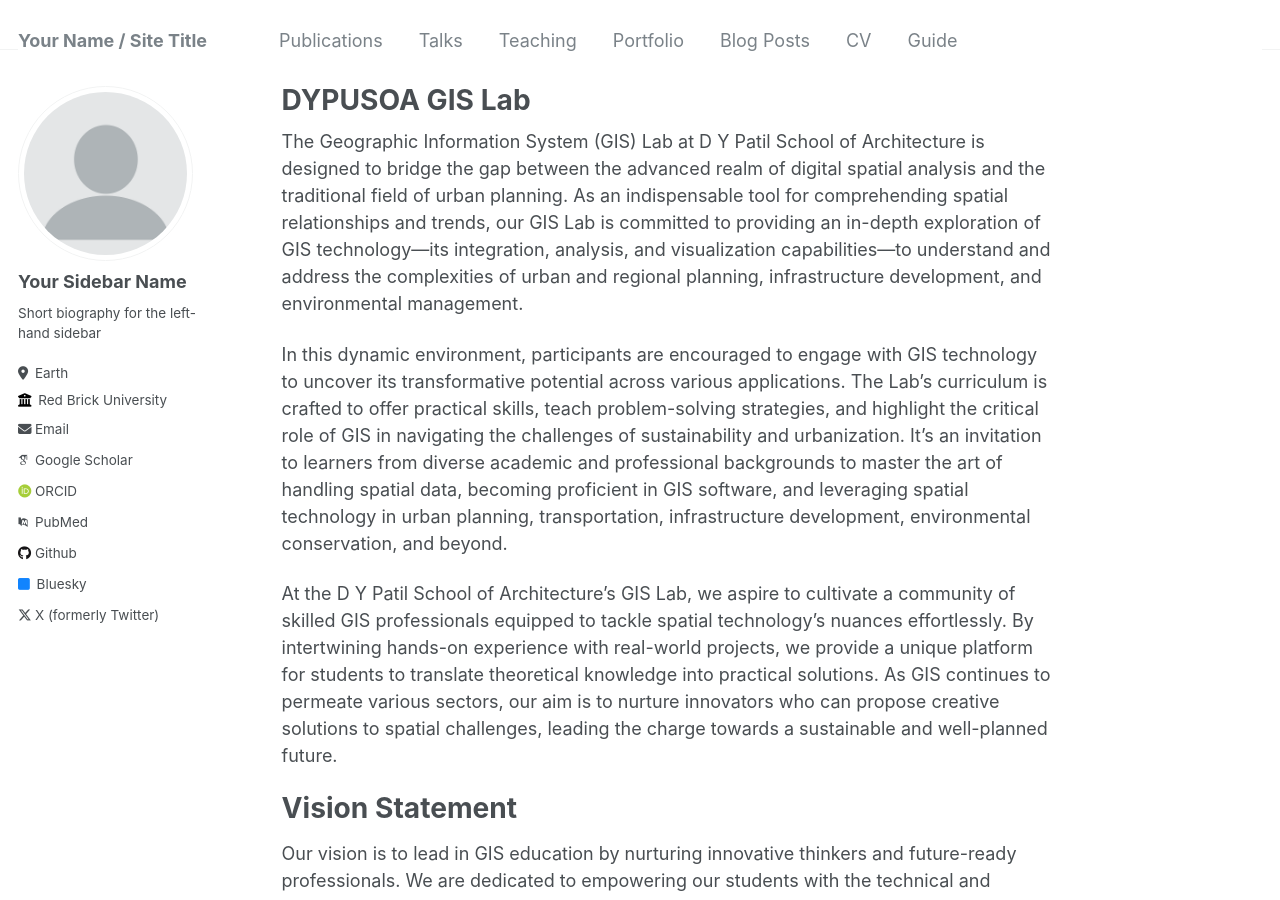
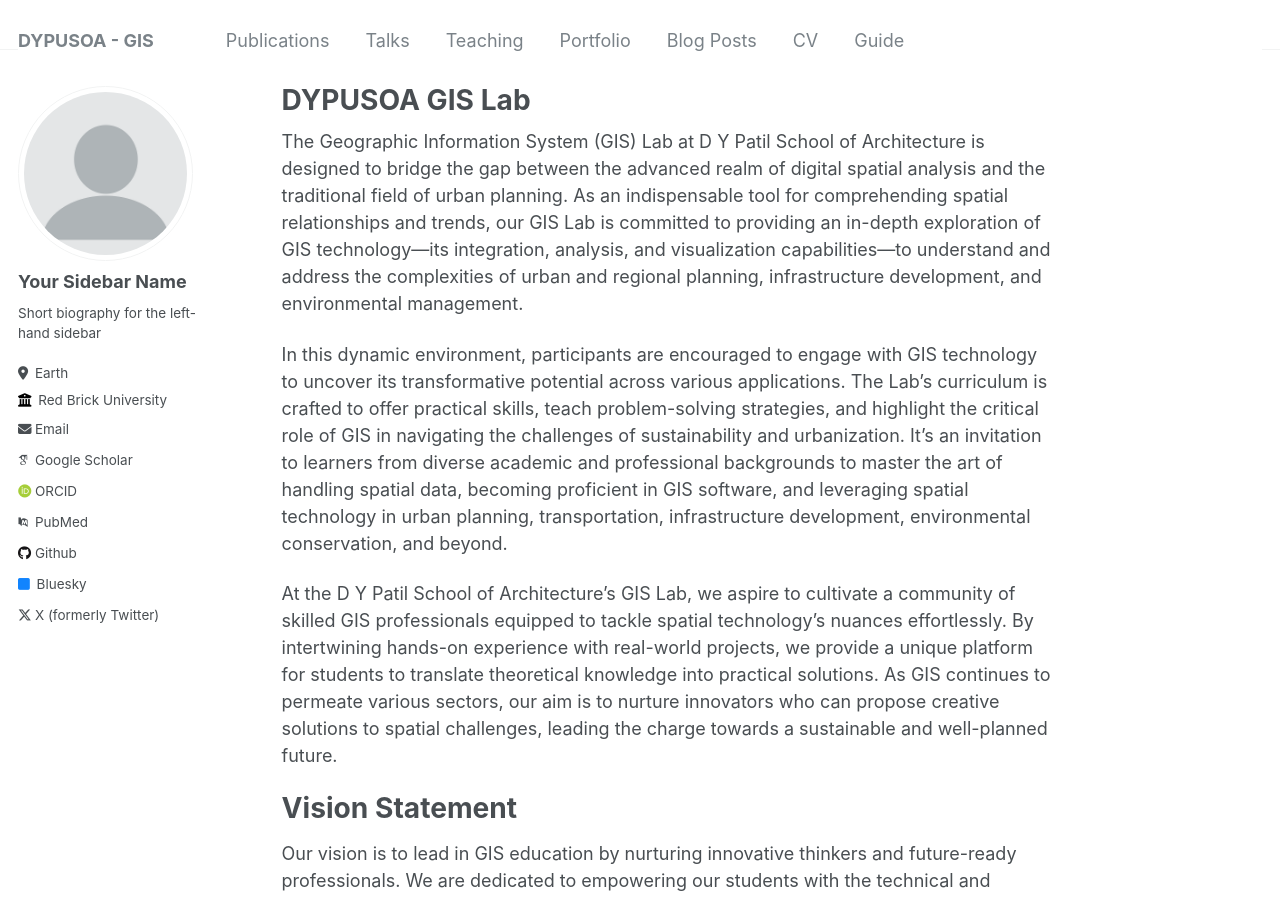
Before and after one commit to DYPUSOA-GIS/DYPUSOA-GIS.github.io, a Jekyll site: the page built from _pages/about.md, in a window 1280 px wide and 900 px high. Built offline with Jekyll 4.4.1, drawn with Linux system fonts in a browser that asks for light colours; some web fonts are replaced.

Commit message:
Update _config.yml

```diff
--- a/_config.yml
+++ b/_config.yml
@@ -8,7 +8,7 @@
 
 # Basic Site Settings
 locale                   : "en-US"
-title                    : "Your Name / Site Title"
+title                    : "DYPUSOA - GIS"
 title_separator          : "-"
 name                     : &name "Your Name"
 description              : &description "personal description"
```
